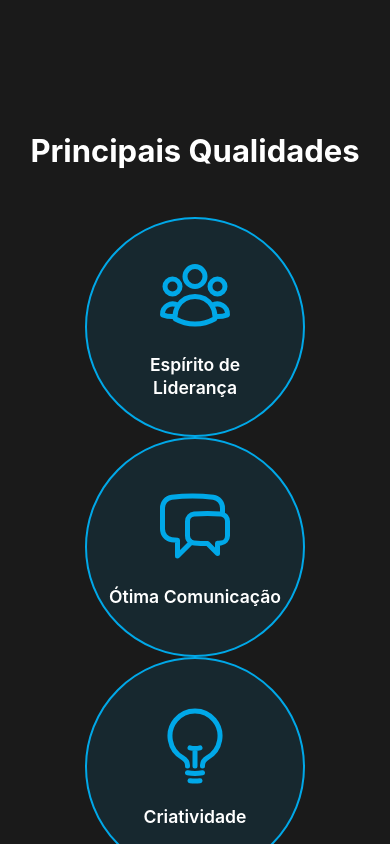
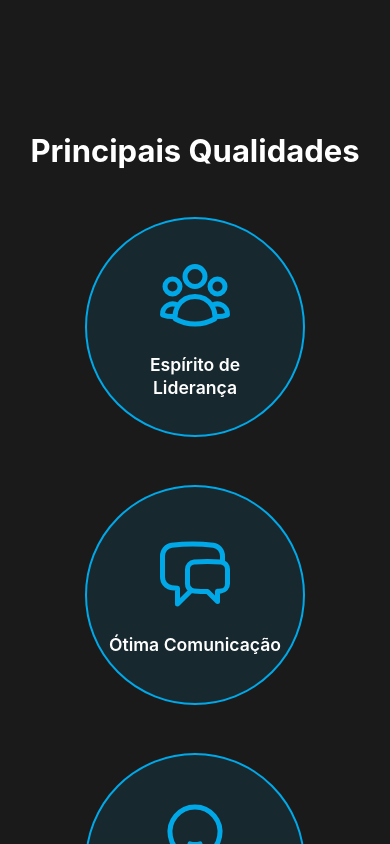
Before and after one commit to naemyst/portifolio-ana, a React (Vite) app: page / in a window 390 px wide. Shown: the part 760-1604 px from the top of the page. Built offline with nearby package versions, Linux system fonts and the light colour scheme.

Commit message:
resolvendo bugs no código

```diff
--- a/src/App.jsx
+++ b/src/App.jsx
@@ -1,6 +1,6 @@
 import React, { useEffect } from 'react'
 import { motion } from 'framer-motion'
-import { LightBulbIcon, ChatBubbleLeftRightIcon, UserGroupIcon } from '@heroicons/react/24/outline'
+import { LightBulbIcon, ChatBubbleLeftRightIcon, UserGroupIcon, LanguageIcon, RocketLaunchIcon, HandRaisedIcon } from '@heroicons/react/24/outline'
 import { FaLinkedin } from 'react-icons/fa'
 import 'bootstrap/dist/css/bootstrap.min.css'
 
@@ -87,14 +87,13 @@ function App() {
         </div>
       </section>      {/* Main Qualities Section */}
       <section id="qualities" className="py-5">
-        <div className="container">          <h2 className="display-5 fw-bold text-center mb-5 text-white">Principais Qualidades</h2>
-          <div className="row justify-content-center">
-            <div className="col-12 col-md-4 col-lg-3">              <div className="animate-on-scroll quality-sphere">
+        <div className="container">          <h2 className="display-5 fw-bold text-center mb-5 text-white">Principais Qualidades</h2>          <div className="row justify-content-center">
+            <div className="col-12 col-md-4 col-lg-3 mb-5 mb-md-0">              <div className="animate-on-scroll quality-sphere">
                 <UserGroupIcon className="quality-icon" />
                 <h3 className="fs-4 fw-semibold text-white">Espírito de Liderança</h3>
               </div>
             </div>
-            <div className="col-12 col-md-4 col-lg-3">
+            <div className="col-12 col-md-4 col-lg-3 mb-5 mb-md-0">
               <div className="animate-on-scroll quality-sphere">
                 <ChatBubbleLeftRightIcon className="quality-icon" />
                 <h3 className="fs-4 fw-semibold text-white">Ótima Comunicação</h3>
```
Also changed, not shown: vite.config.js (added), 1 other file (tests, documents, lock files or other folders).
